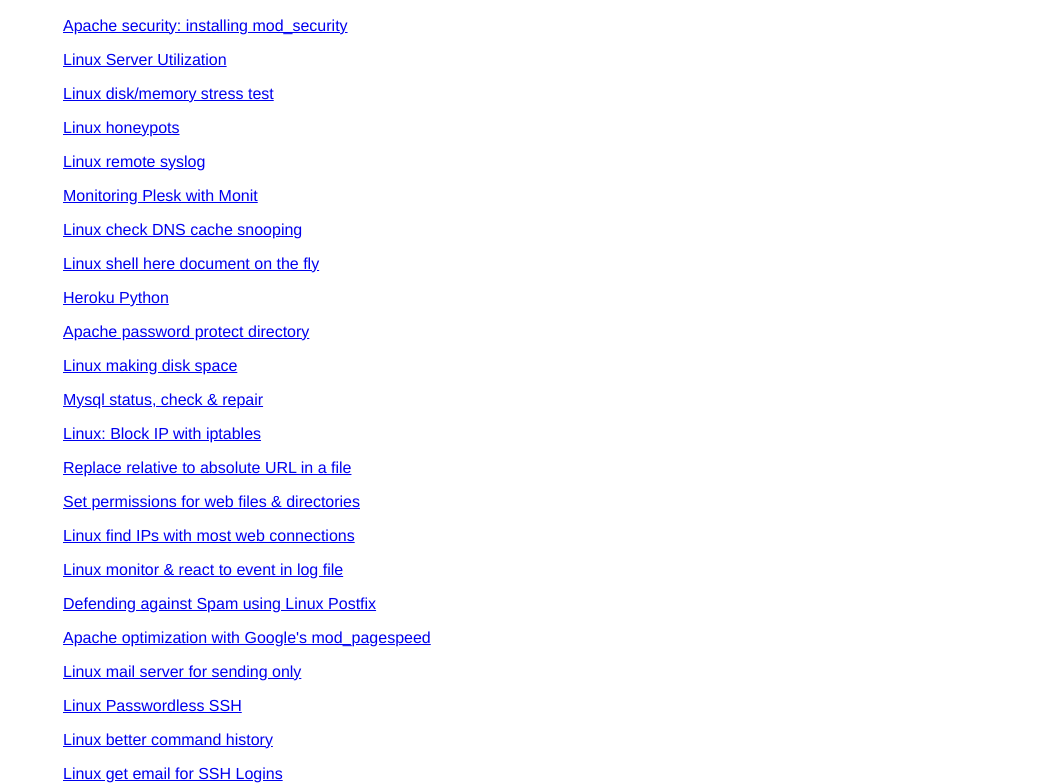
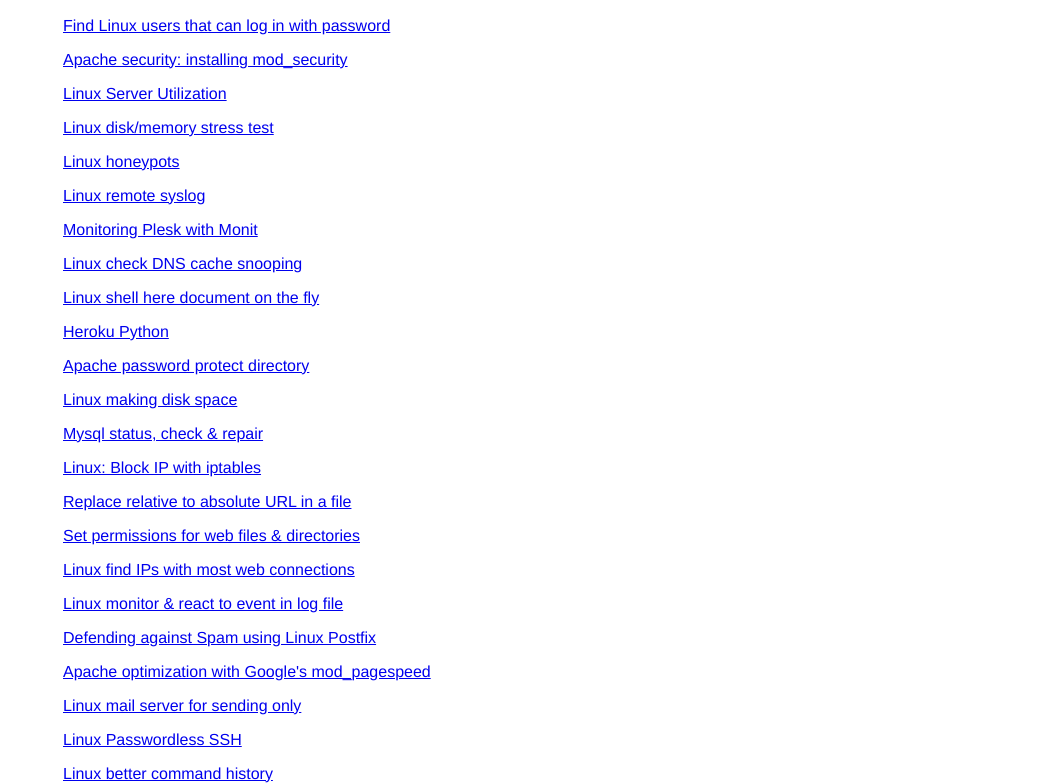
Before and after one commit to fduran/Linux-and-Security-snippets, a plain HTML site: page index.html in a window 1280 px wide. Shown: the part 316-1100 px from the top of the page, without its empty margins (227-1280 px from the left). Drawn offline with Linux system fonts and the light colour scheme.

Commit message:
Update index.html

```diff
--- a/index.html
+++ b/index.html
@@ -45,6 +45,7 @@
 
    <h2>List of snippets</h2>
 
+    <p><a href="https://gist.github.com/1989361">Find Linux users that can log in with password</a></p>
     <p><a href="https://gist.github.com/1947100">Apache security: installing mod_security</a></p>
     <p><a href="https://gist.github.com/1870293">Linux Server Utilization</a></p>
     <p><a href="https://gist.github.com/1870554">Linux disk/memory stress test</a></p>
```
